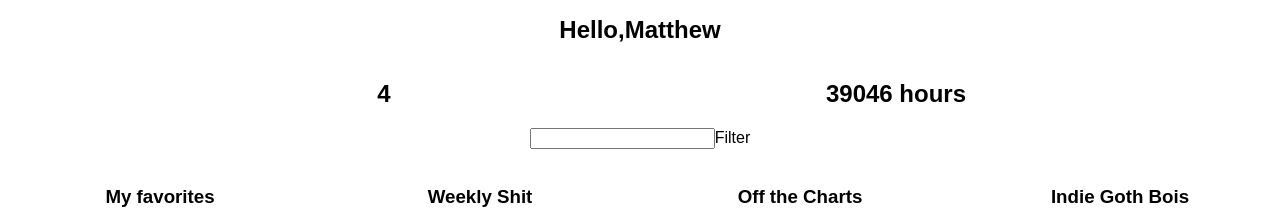
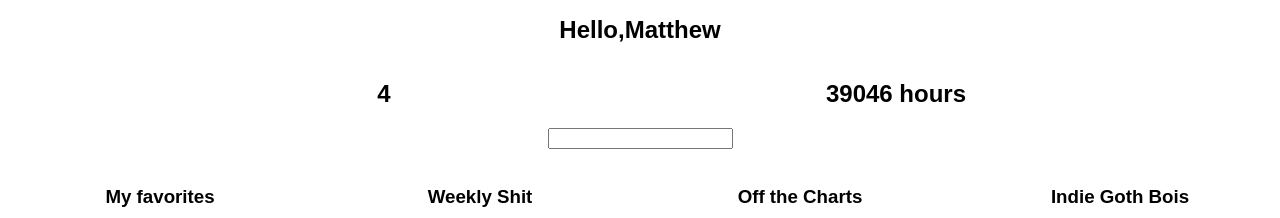
Before and after one commit to demrich/reactSpotifyPlaylist, a React (Create React App) app: page / in a window 1280 px wide. Shown: the top 218 px of the page. Built offline with nearby package versions, Linux system fonts and the light colour scheme.

Commit message:
functioning filter

```diff
--- a/src/App.js
+++ b/src/App.js
@@ -26,6 +26,7 @@
     ]
   }
 };
+
 
 class PlayListCounter extends Component {
   render() {
@@ -60,8 +61,8 @@
     return (
       <div>
         <img />
-        <input type="text" />
-        Filter
+        <input type="text" onKeyUp={event =>
+          this.props.onTextChange(event.target.value)} />
       </div>
     );
   }
@@ -88,14 +89,16 @@
 class App extends Component {
 constructor() {
     super();
-    this.state = {serverData: {} }
+    this.state = {
+      serverData: {},
+      filterString:''
+   }
 }
 componentDidMount = () => {
   setTimeout(() => {
     this.setState({serverData: fakeServerData})
   }, 1000);
 };
-
 
   render() {
 
@@ -115,8 +118,12 @@
 
         }/>
 
-        <Filter />
-        {this.state.serverData.user.playlists.map((playlist) =>
+        <Filter onTextChange={text => this.setState({filterString: text})} />
+
+        {this.state.serverData.user.playlists.filter( playlist =>
+          playlist.name.toLowerCase().includes(
+            this.state.filterString.toLowerCase())
+        ).map((playlist) =>
         <PlayList playlist={playlist} />)}
 
         </div> : <h1 className="App-title">Loading...</h1>
```
